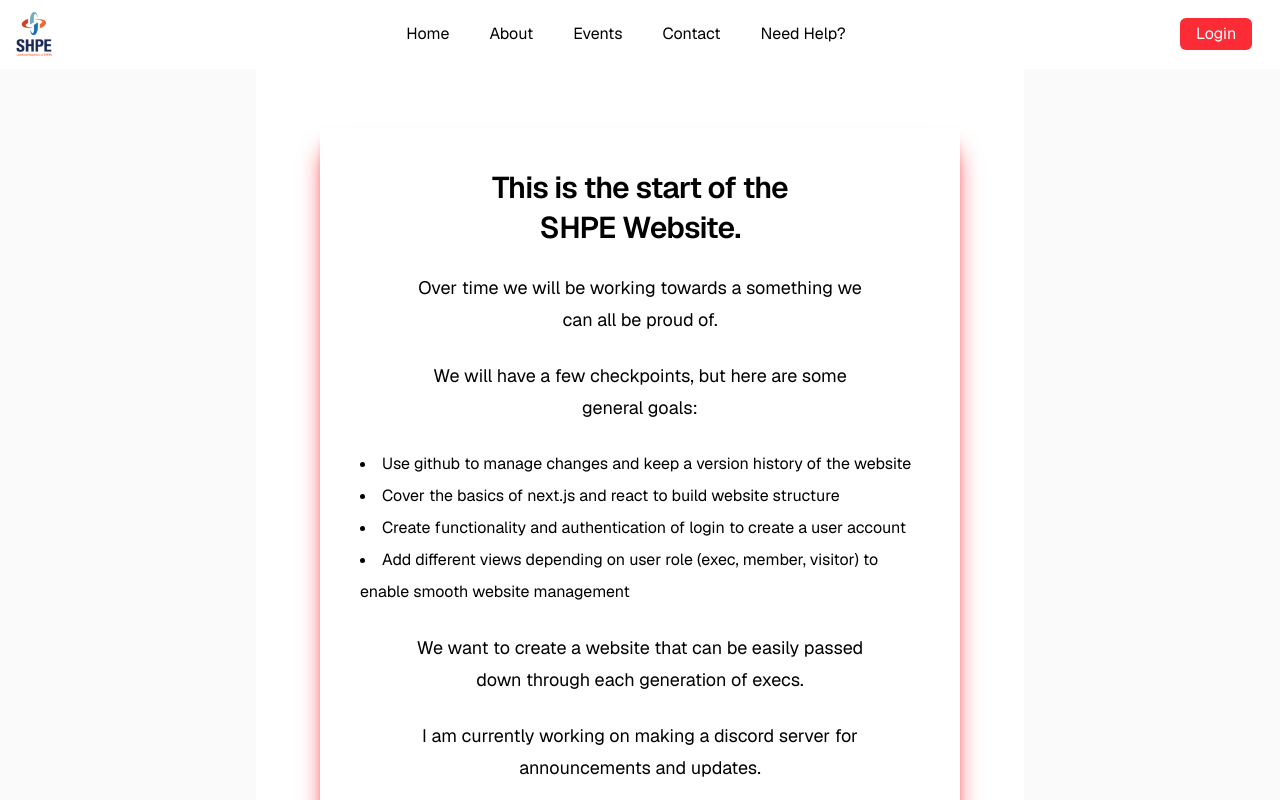
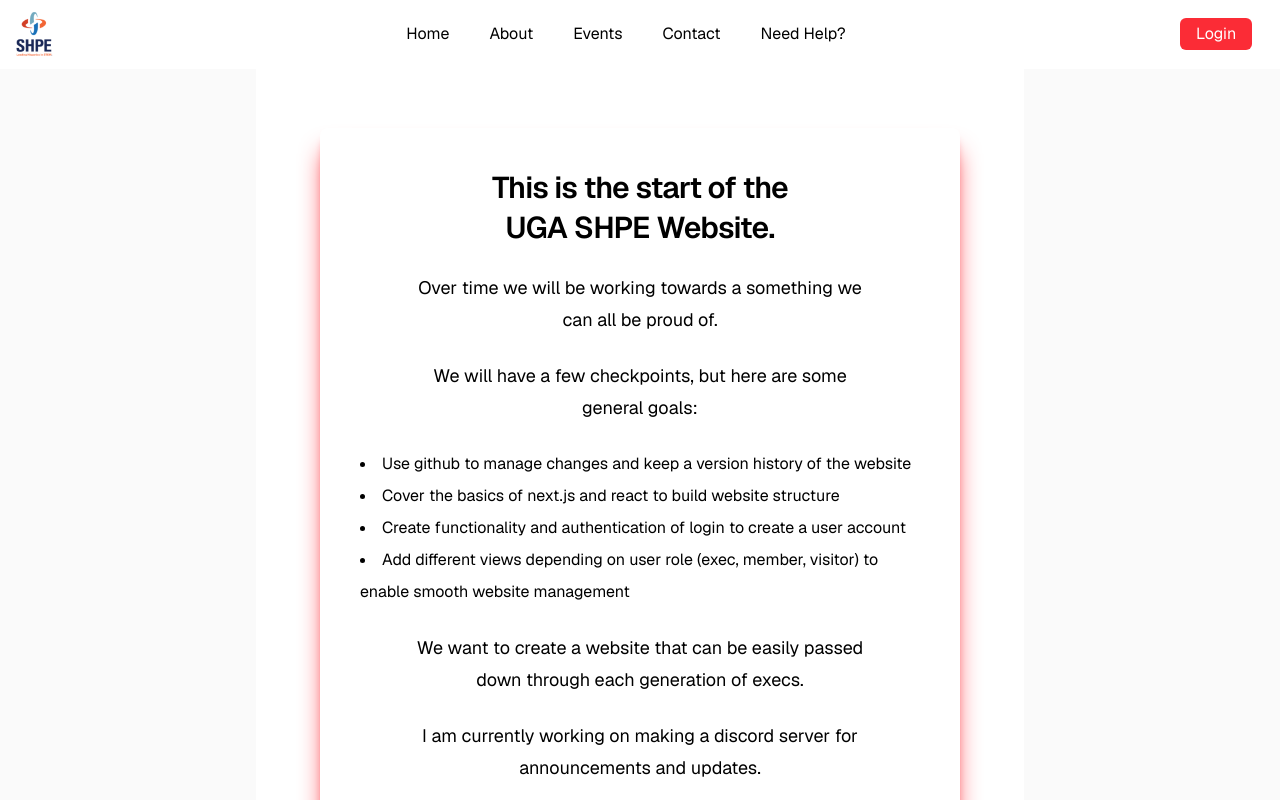
Before and after one commit to alan-acosta1/SHPEUGA-Website, a Next.js app: page / in a window 1280 px wide. Shown: the top 800 px of the page. Built offline with nearby package versions, Linux system fonts and the light colour scheme.

Commit message:
Changed home page

```diff
--- a/app/page.tsx
+++ b/app/page.tsx
@@ -8,7 +8,7 @@ export default function Home() {
         <NavBar/>
         <div className="flex flex-col gap-6 text-center items-center shadow-xl shadow-red-500 p-10 rounded-lg">
           <h1 className="max-w-xs text-3xl font-semibold leading-10 tracking-tight text-black">
-            This is the start of the SHPE Website.
+            This is the start of the UGA SHPE Website.
           </h1>
           <p className="max-w-md text-lg leading-8 text-black">
             Over time we will be working towards a something we can all be proud of.
```
